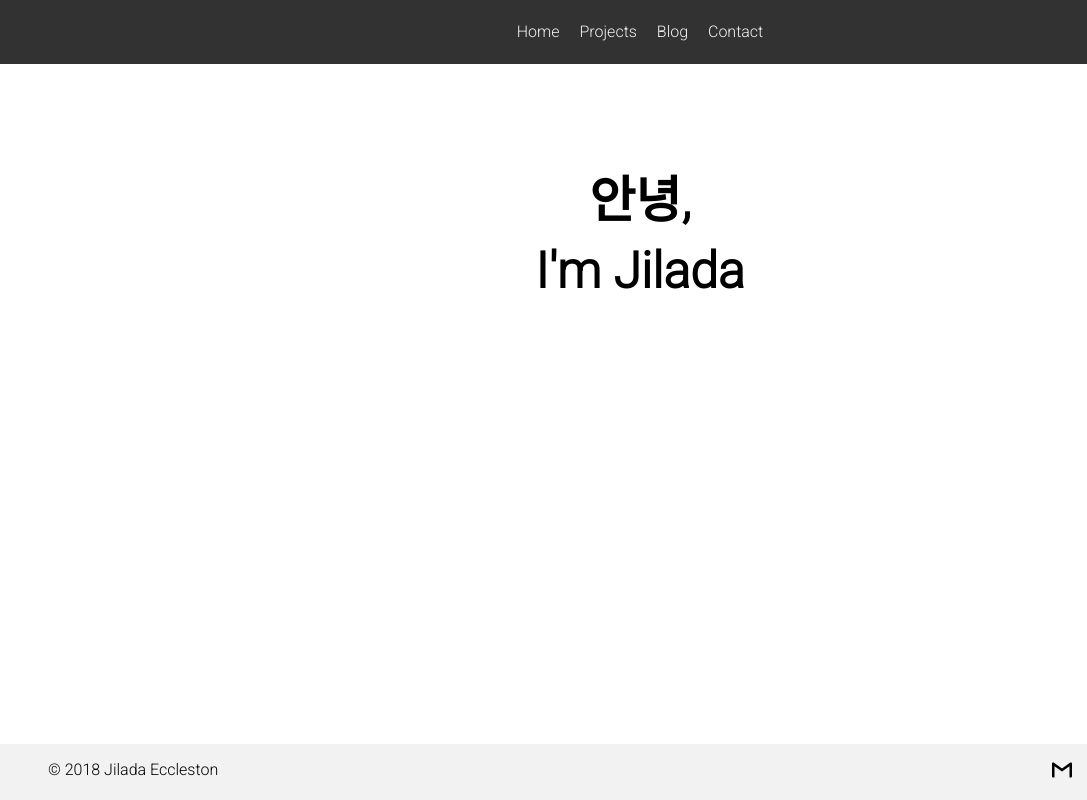
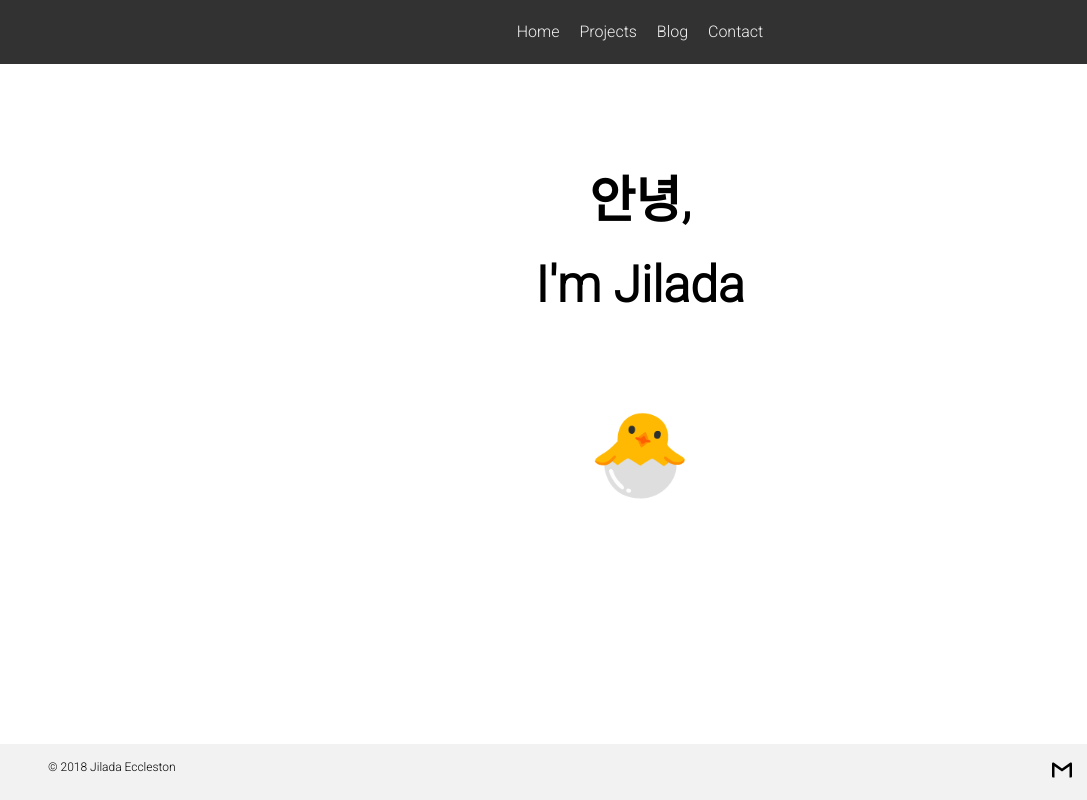
Before and after one commit to jilaada/jilaada.github.io, a plain HTML site: page index.html in a window 1280 px wide. Shown: the full height of the page, 0-1087 px from the left. Drawn offline with Linux system fonts and the light colour scheme.

Commit message:
Added cute chick in egg emoji

```diff
--- a/index.html
+++ b/index.html
@@ -14,7 +14,7 @@
         <nav class="nav">
           <ul>
             <li><a href="index.html">Home</a></li>
-            <li><a href="#">Projects</a></li>
+            <li><a href="project.html">Projects</a></li>
             <li><a href="#">Blog</a></li>
             <li><a href="#">Contact</a></li>
           </ul>
@@ -23,9 +23,10 @@
         <div class="main">
           <h1 class="generated" id="animate">Hi,/h1>
           <h1 class="generated" id="static">I'm Jilada</h1>
+          <h2 class="egg-view">🐣</h2>
           <section class="bottom-bar">
             <ul>
-              <li style="float: left;">
+              <li style="float: left; vertical-align: -webkit-baseline-middle;">
                 &copy; 2018 Jilada Eccleston
               </li>
               <li>
--- a/static/style.css
+++ b/static/style.css
@@ -6,7 +6,7 @@
   100% {color: white;}
 }
 
-@keyframes enlarge-buttons {
+@keyframes eggy {
 
 }
 
@@ -44,8 +44,16 @@ body, button {
   min-height: 70px;
 }
 
+.egg-view {
+  margin: 0;
+  padding: 10vh 0 0 0;
+  text-align: center;
+  font-size: 5.125rem;
+  min-height: 70px;
+}
+
 #static {
-  padding: 10px 0 0 0;
+  padding: 3vh 0 0 0;
 }
 
 a {
@@ -86,6 +94,7 @@ a {
 .bottom-bar li {
   display: inline-block;
   padding: 0 0.5rem;
+  font-size: 0.75rem;
 }
 
 .bottom-bar {
```
